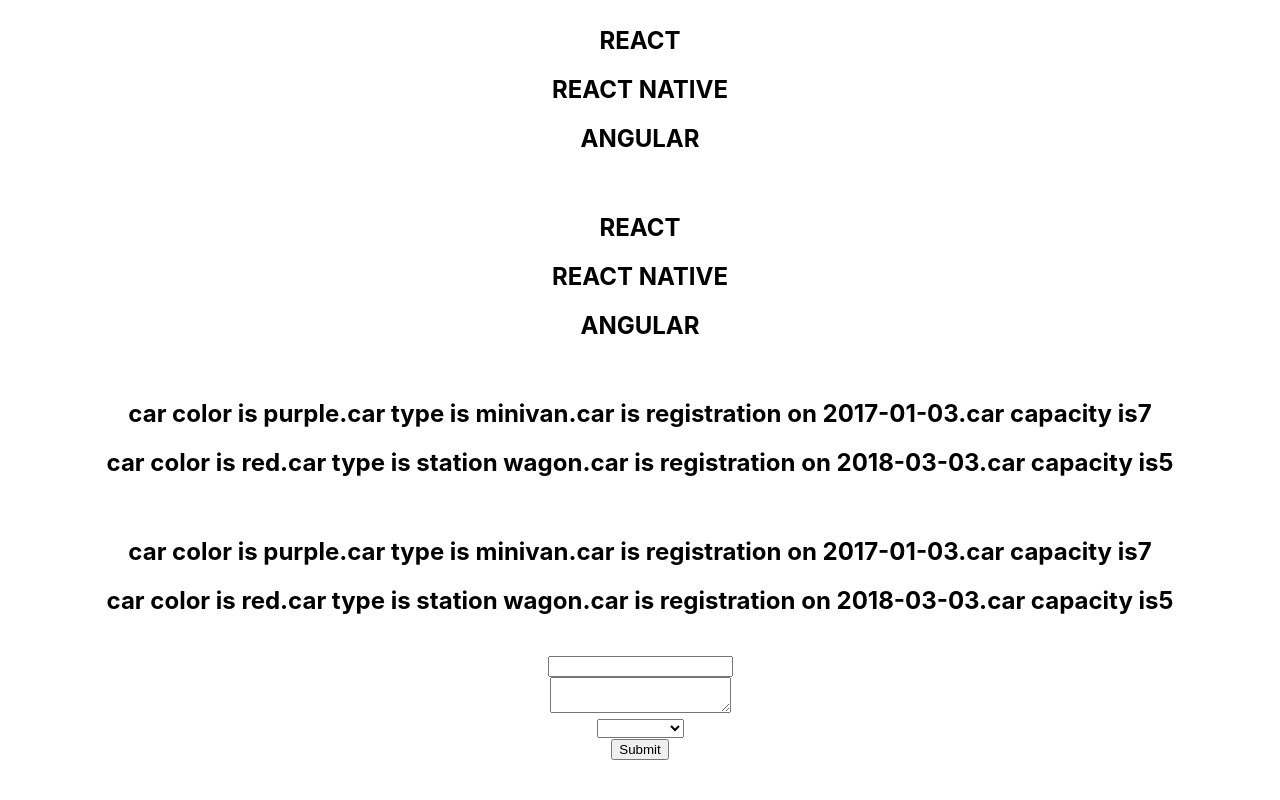
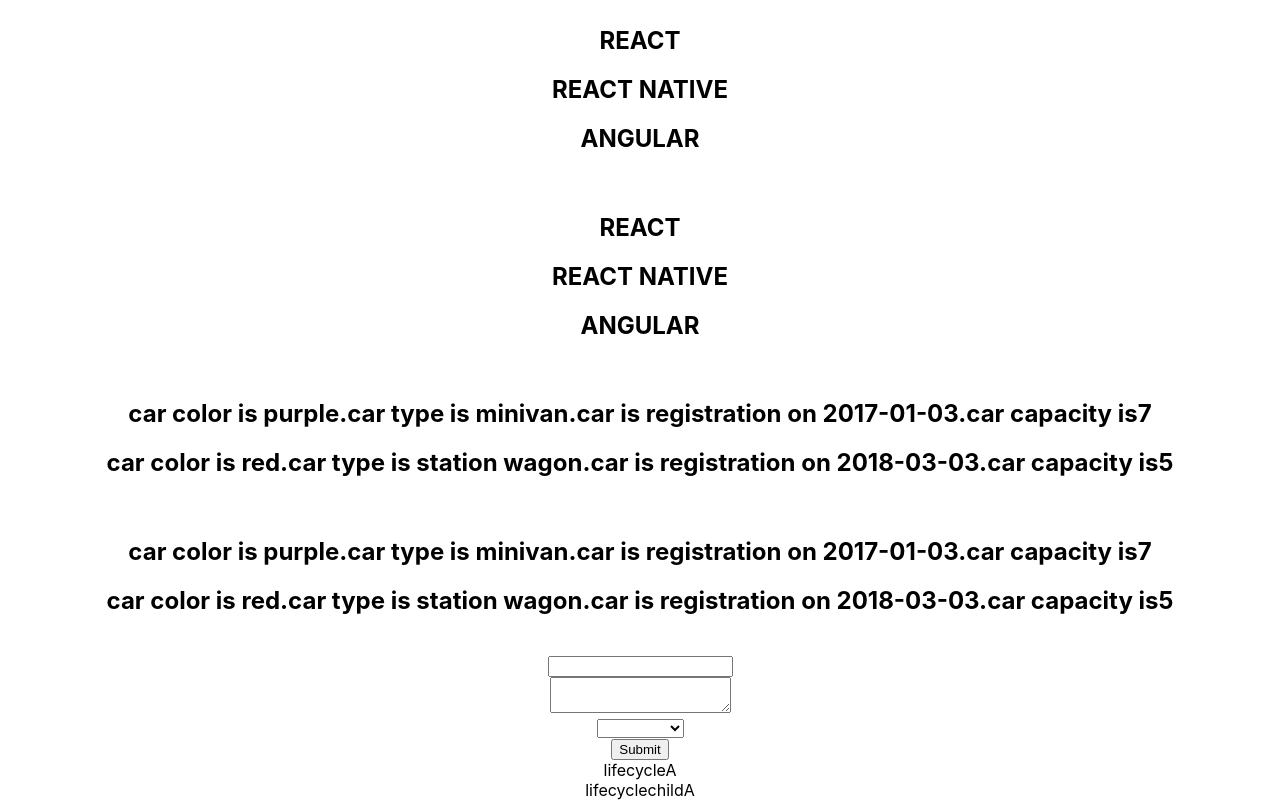
Before and after one commit to sanjay-personal/reactjs, a React (Create React App) app: page / in a window 1280 px wide. Shown: the part 1406-2206 px from the top of the page. Before the commit the page ends 2166 px from the top, so only its background shows below. Built offline with nearby package versions, Linux system fonts and the light colour scheme.

Commit message:
mounting life cycle method

```diff
--- a/src/App.js
+++ b/src/App.js
@@ -19,6 +19,7 @@
 import ListF2 from './components/ListF2';
 import CarF from './components/CarF';
 import Form from './components/Form';
+import LifeCycleA from './components/LifeCycleA';
 
 function App() {
   return (
@@ -61,6 +62,7 @@
     <CarF />
     <br></br>
     <Form />
+    <LifeCycleA />
     </div>
 
   );
--- /dev/null
+++ b/src/components/LifeCycleA.js
@@ -0,0 +1,34 @@
+import React, { Component } from 'react'
+import LifeCycleChildA from './LifeCycleChildA'
+
+class LifeCycleA extends Component {
+
+    constructor(props) {
+        super(props)
+        this.state = {
+            name: "lifecycleA"
+        }
+     console.log("LifeCycleA constructor")
+    }
+    static getDerivedStateFromProps(props,state) {
+     console.log("LifeCycleA getDerivedStateFromProps")
+
+     return null
+
+    }
+    componentDidMount() {
+        console.log("LifeCycleA componentDidMount")
+
+    }
+    render() {
+        console.log("LifeCycleA render")
+
+        return (
+            <div>
+                {this.state.name} <br></br> <LifeCycleChildA />
+            </div>
+        )
+    }
+}
+
+export default LifeCycleA
--- /dev/null
+++ b/src/components/LifeCycleChildA.js
@@ -0,0 +1,33 @@
+import React, { Component } from 'react'
+
+class LifeCycleChildA extends Component {
+
+    constructor(props) {
+        super(props)
+        this.state = {
+            name: "lifecyclechildA"
+        }
+     console.log("LifeCycleChildA  constructor")
+    }
+    static getDerivedStateFromProps(props,state) {
+     console.log("LifeCycleChildA  getDerivedStateFromProps")
+
+     return null
+
+    }
+    componentDidMount() {
+        console.log("LifeCycleChildA  componentDidMount")
+
+    }
+    render() {
+        console.log("LifeCycleChildA  render")
+
+        return (
+            <div>
+                {this.state.name}
+            </div>
+        )
+    }
+}
+
+export default LifeCycleChildA
```
Also changed, not shown: 1 other file (tests, documents, lock files or other folders).
